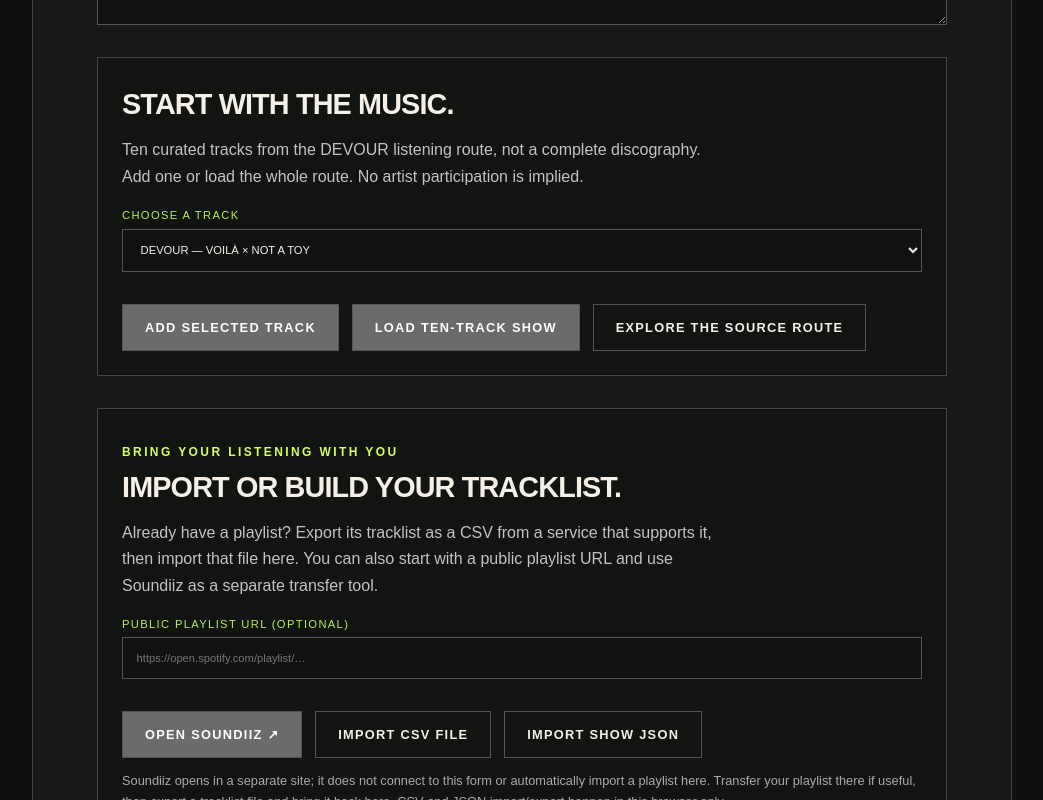
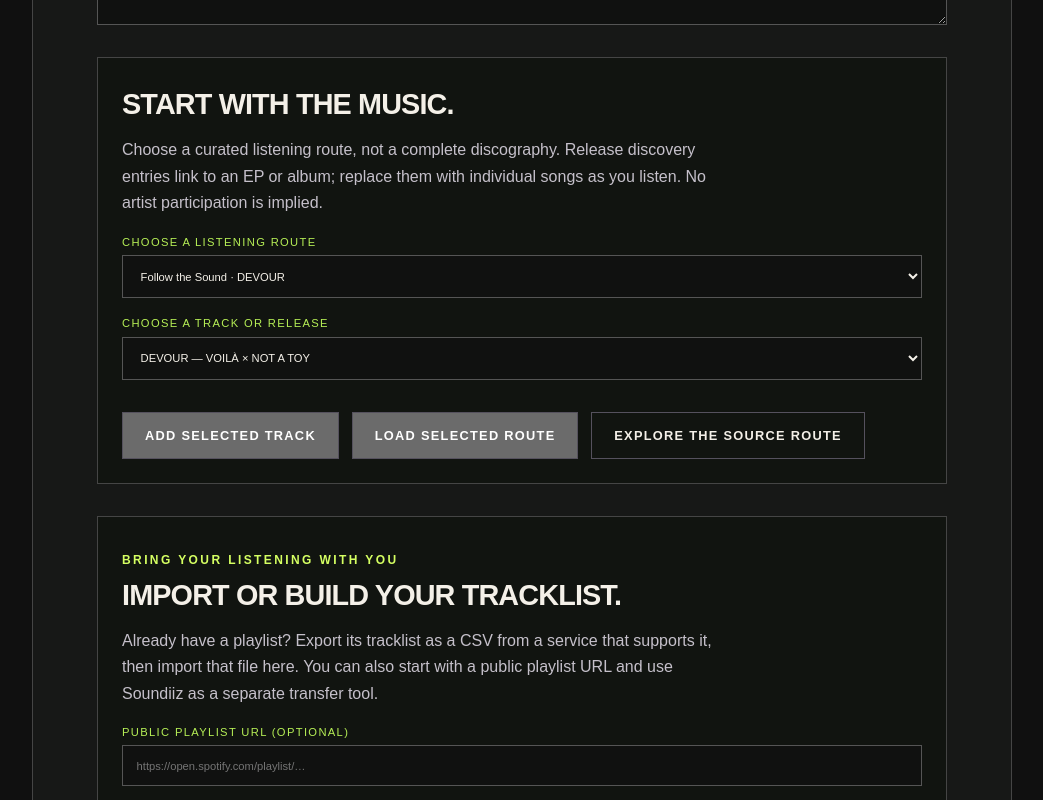
Before and after one commit to Loptr-Lab/pay-it-forward, a Next.js app: page /radio in a window 1280 px wide. Shown: the part 1220-2020 px from the top of the page, without its empty margins (118-1161 px from the left). Built offline with nearby package versions, Linux system fonts and the light colour scheme.

Commit message:
Add optional collaboration listening route without changing radio storage

```diff
--- a/src/app/radio/page.tsx
+++ b/src/app/radio/page.tsx
@@ -5,7 +5,7 @@ import Link from "next/link";
 import Breadcrumbs from "../components/Breadcrumbs";
 import SiteDirectoryFooter from "../components/SiteDirectoryFooter";
 
-import { starterTracks } from "../music/catalog";
+import { listeningRoutes } from "../music/catalog";
 
 type Track = { title: string; artist: string; url: string };
 const starter: Track[] = [
@@ -40,6 +40,8 @@ export default function WeekOnAirPage() {
   const [playlistUrl, setPlaylistUrl] = useState("");
   const [importMessage, setImportMessage] = useState("");
   const [catalogIndex, setCatalogIndex] = useState("0");
+  const [routeIndex, setRouteIndex] = useState("0");
+  const selectedRoute = listeningRoutes[Number(routeIndex)];
 
   useEffect(() => {
     const show = decodeShow();
@@ -217,12 +219,12 @@ export default function WeekOnAirPage() {
         <label className="radio-field">A NOTE FROM THE DJ<textarea value={note} onChange={(e) => setNote(e.target.value)} readOnly={readOnly} rows={3} maxLength={280}/></label>
         {!readOnly && <section className="radio-import" aria-labelledby="catalog-title">
           <h3 id="catalog-title">START WITH THE MUSIC.</h3>
-          <p>Ten curated tracks from the DEVOUR listening route, not a complete discography. Add one or load the whole route. No artist participation is implied.</p>
-          <label className="radio-field">CHOOSE A TRACK<select value={catalogIndex} onChange={e=>setCatalogIndex(e.target.value)}>{starterTracks.map((t,i)=><option key={i} value={i}>{t.title} — {t.artist}</option>)}</select></label>
+          <p>Choose a curated listening route, not a complete discography. Release discovery entries link to an EP or album; replace them with individual songs as you listen. No artist participation is implied.</p>
+          <label className="radio-field">CHOOSE A LISTENING ROUTE<select value={routeIndex} onChange={e=>{setRouteIndex(e.target.value);setCatalogIndex("0");}}>{listeningRoutes.map((route,i)=><option key={route.title} value={i}>{route.title}</option>)}</select></label><label className="radio-field">CHOOSE A TRACK OR RELEASE<select value={catalogIndex} onChange={e=>setCatalogIndex(e.target.value)}>{selectedRoute.tracks.map((t,i)=><option key={i} value={i}>{t.title} — {t.artist}</option>)}</select></label>
           <div className="radio-actions">
-            <button className="button secondary" type="button" onClick={()=>setTracks(items=>[...items,{...starterTracks[Number(catalogIndex)]}])}>ADD SELECTED TRACK</button>
-            <button className="button secondary" type="button" onClick={()=>{if(window.confirm("Replace the current show with the curated route?")) loadShow({title:"Follow the Sound",note:"Curated listening route from the DEVOUR music story.",tracks:starterTracks.map(t=>({...t}))});}}>LOAD TEN-TRACK SHOW</button>
-            <Link className="button secondary" href="/music/devour/">EXPLORE THE SOURCE ROUTE</Link>
+            <button className="button secondary" type="button" onClick={()=>setTracks(items=>[...items,{...selectedRoute.tracks[Number(catalogIndex)]}])}>ADD SELECTED TRACK</button>
+            <button className="button secondary" type="button" onClick={()=>{if(window.confirm("Replace the current show with the curated route?")) loadShow({title:selectedRoute.title,note:selectedRoute.note,tracks:selectedRoute.tracks.map(t=>({...t}))});}}>LOAD SELECTED ROUTE</button>
+            <Link className="button secondary" href={selectedRoute.href}>EXPLORE THE SOURCE ROUTE</Link>
           </div>
         </section>}
         {!readOnly && <section className="radio-import" aria-labelledby="radio-import-title">
@@ -271,7 +273,7 @@ export default function WeekOnAirPage() {
       <section className="radio-how" aria-labelledby="radio-status-details">
         <p className="eyebrow">THE FIRST EDITION</p><h2>YOUR TASTE.<br/><em>YOUR AIRWAVES.</em></h2>
         <p>Add tracks you played this week, import a CSV tracklist, or use a separate playlist-transfer service before bringing a tracklist here. Give the show a title and share the link. This is a link-based show builder: the tracklist is encoded into the link and is not uploaded to a server.</p>
-        <div className="radio-boundary"><strong>WHAT WORKS NOW</strong><ul><li>Manually add, remove and reorder tracks, or start from the curated DEVOUR listening route.</li><li>Import CSV or full-show JSON; download CSV or JSON from both editable and shared shows. Save, restore or delete an optional local draft.</li><li>Open Soundiiz separately as an optional playlist-transfer tool; it is not a direct Play It Forward integration.</li><li>Copy a share link; anyone with the link can view the read-only show.</li><li>Open music links in the relevant listening service. This site does not host audio.</li></ul></div>
+        <div className="radio-boundary"><strong>WHAT WORKS NOW</strong><ul><li>Manually add, remove and reorder tracks, or start from a curated listening route.</li><li>Import CSV or full-show JSON; download CSV or JSON from both editable and shared shows. Save, restore or delete an optional local draft.</li><li>Open Soundiiz separately as an optional playlist-transfer tool; it is not a direct Play It Forward integration.</li><li>Copy a share link; anyone with the link can view the read-only show.</li><li>Open music links in the relevant listening service. This site does not host audio.</li></ul></div>
         <div className="radio-boundary"><strong>PLANNED — NOT LIVE</strong><ul><li>DJ/station profiles, persistent public community archives, follows, discovery feeds, recommendations, and community submissions.</li><li>Native playlist search and provider-connected imports, including Apple Music authorization and a verified listening-history archive.</li><li>AT Protocol identity/publishing, moderation tools, and live audio.</li></ul></div>
         <div className="radio-boundary"><strong>WHAT DEVELOPMENT NEEDS</strong><ul><li>Apple developer configuration, MusicKit setup, explicit opt-in, privacy/retention controls, and tests of the actual API data.</li><li>A backend and operational plan for persistent profiles, archives, follows, feeds, reports, and deletion/export.</li><li>AT Protocol/PDS and existing Lexicon review, authorization, publishing adapter, and moderation model.</li><li>Music-rights review before any hosting or rebroadcast, plus accessibility, security, and release testing.</li></ul></div>
         <div className="radio-boundary"><strong>APPLE MUSIC CONNECTION — NOT CONNECTED</strong><p>Apple Music authorization needs an Apple Music developer token and a MusicKit setup. The recently played endpoint is limited and does not provide reliable per-play timestamps for proving an exact seven-day window. Until an authorized integration is configured and tested, add tracks and links yourself. We will not label a manually assembled list as verified listening history.</p></div>
```
